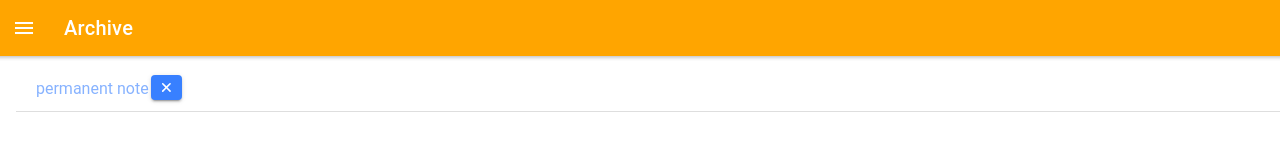
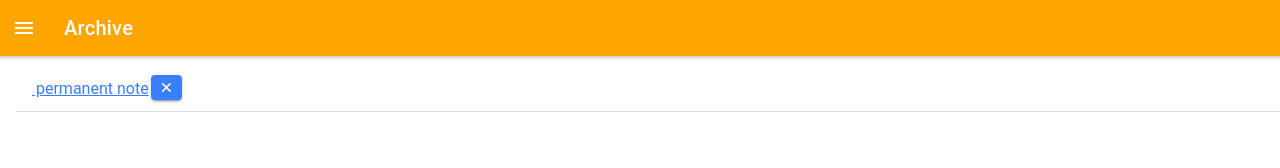
Before and after one commit to M-Frikken/crumblepad, a React (Create React App) app: page /archive in a window 1280 px wide. Shown: the top 168 px of the page. Built offline with nearby package versions, Linux system fonts and the light colour scheme.

Commit message:
no more styling for expired notes

```diff
--- a/src/components/Note.js
+++ b/src/components/Note.js
@@ -112,7 +112,6 @@ const Note = (props) => {
   return (
       <IonItem>
         <Link
-          className={ `note${expired ? ' expired' : ''}` }
           to={ `/note/${id}` }
           onClick={ onLinkClick }
         >
--- a/src/styles/Note.css
+++ b/src/styles/Note.css
@@ -1,9 +1,3 @@
 .note {
     text-decoration: none;
 }
-
-.note.expired {
-    opacity: .6;
-    pointer-events: none;
-    cursor: none;
-}
```
